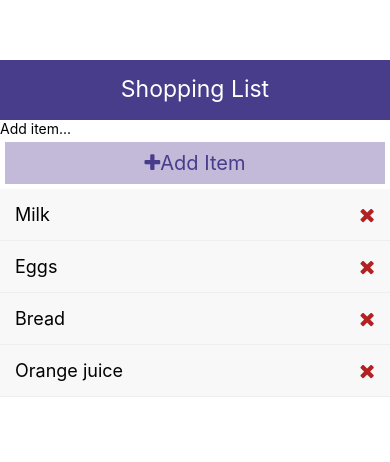
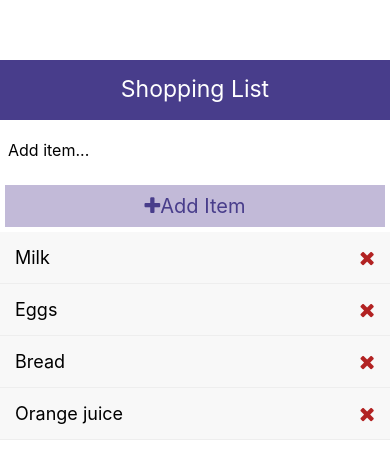
Before and after one commit to jatanassian/shopping-list-react-native, a React Native app: screen / in a window 390 px wide. Shown: the top 462 px of the page. Built offline with nearby package versions, Linux system fonts and the light colour scheme.

Commit message:
fix style error by using the correct name

```diff
--- a/components/AddItem.js
+++ b/components/AddItem.js
@@ -17,7 +17,7 @@ const AddItem = ({addItem}) => {
     <View>
       <TextInput
         placeholder="Add item..."
-        style={StyleSheet.input}
+        style={styles.input}
         onChangeText={onChange}
       />
       <TouchableOpacity style={styles.btn} onPress={() => addItem(text)}>
```
